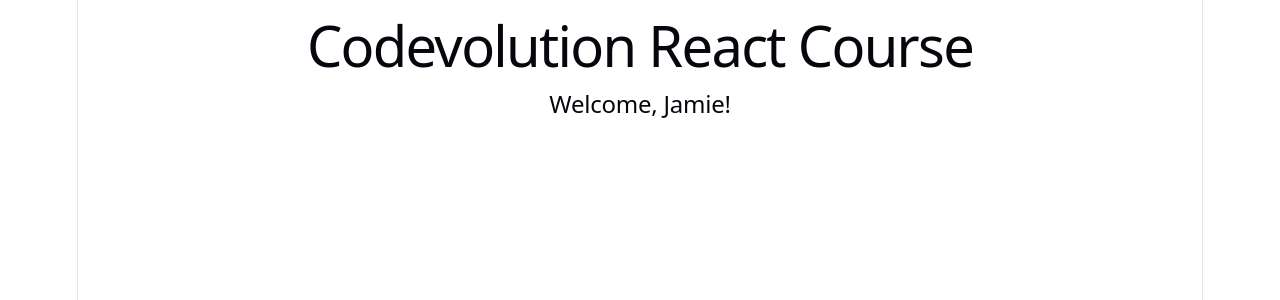
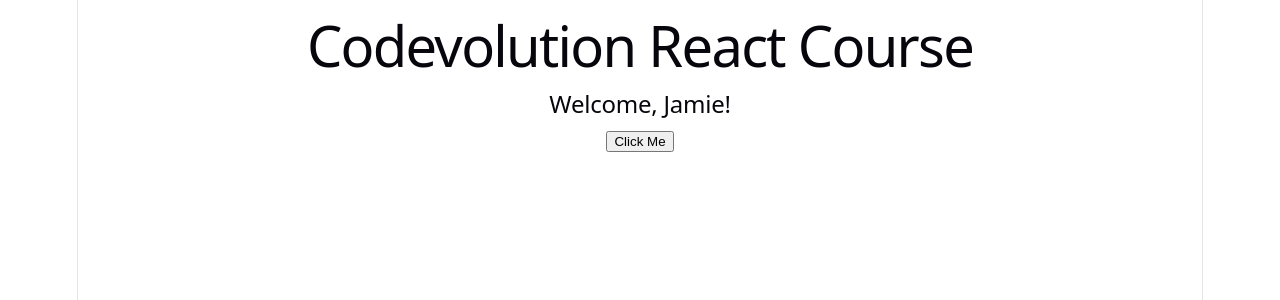
Before and after one commit to JmeMei/my-react-practice, a React (Vite) app: page / in a window 1280 px wide. Shown: the top 300 px of the page. Built offline with nearby package versions, Linux system fonts and the light colour scheme.

Commit message:
feat: add Button component to enhance user interaction

```diff
--- a/src/App.jsx
+++ b/src/App.jsx
@@ -8,6 +8,10 @@
   return <h2>Welcome, Jamie!</h2>
 }
 
+function Button() {
+  return <button>Click Me</button>
+}
+
 function App() {
   // const [count, setCount] = useState(0)
 
@@ -15,6 +19,7 @@
    <div>
      <h1>Codevolution React Course</h1>
       <Welcome />
+      <Button />
    </div>
   )
 }
```
